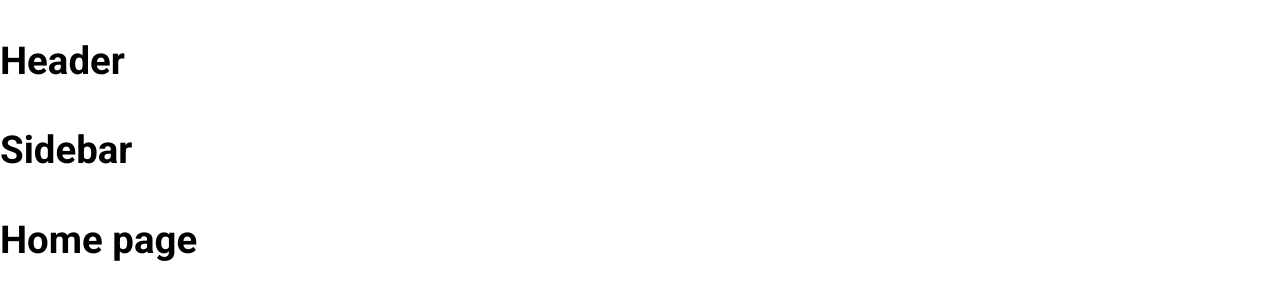
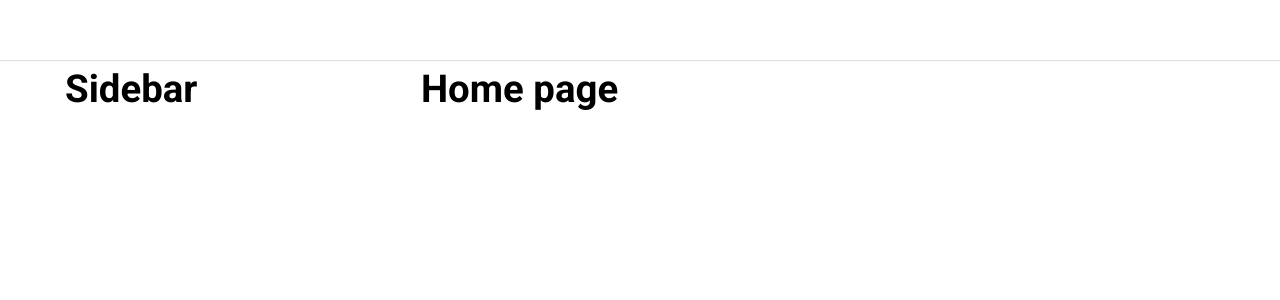
Before and after one commit to minh030826/tiktok-ui, a React (Create React App) app: page / in a window 1280 px wide. Shown: the top 300 px of the page. Built offline with nearby package versions, Linux system fonts and the light colour scheme.

Commit message:
Dựng khung DefaultLayout

```diff
--- a/package.json
+++ b/package.json
@@ -6,6 +6,7 @@
     "@testing-library/jest-dom": "^5.17.0",
     "@testing-library/react": "^13.4.0",
     "@testing-library/user-event": "^13.5.0",
+    "classnames": "^2.5.1",
     "normalize.css": "^8.0.1",
     "react": "^18.3.1",
     "react-dom": "^18.3.1",
--- a/src/Components/GlobalStyle/GlobalStyle.scss
+++ b/src/Components/GlobalStyle/GlobalStyle.scss
@@ -3,9 +3,14 @@
 
 :root {
   --primary: #fe2c55;
+
+  // Default layout
+  --default-layout-header-height: 60px;
+  --default-layout-width: 1150px;
 }
-
 * {
+  margin: 0;
+  padding: 0;
   box-sizing: border-box;
 }
 
@@ -17,4 +22,5 @@
   font-family: 'Roboto', sans-serif;
   font-size: 1.6rem;
   line-height: 1.5;
+  text-rendering: optimizeSpeed;
 }
--- /dev/null
+++ b/src/Components/Layout/DefaultLayout/DefaultLayout.module.scss
@@ -0,0 +1,14 @@
+.wrapper {
+  display: flex;
+  flex-direction: column;
+  align-items: center;
+}
+
+.container {
+  width: var(--default-layout-width);
+  display: flex;
+}
+
+.content {
+  flex: 1;
+}
--- /dev/null
+++ b/src/Components/Layout/DefaultLayout/Sidebar/Sidebar.module.scss
@@ -0,0 +1,3 @@
+.wrapper {
+  width: 356px;
+}
--- a/src/Components/Layout/DefaultLayout/Sidebar/index.js
+++ b/src/Components/Layout/DefaultLayout/Sidebar/index.js
@@ -1,5 +1,14 @@
+import classNames from 'classnames/bind';
+import Styles from './Sidebar.module.scss';
+
+const cx = classNames.bind(Styles);
+
 function Sidebar() {
-  return <h2>Sidebar</h2>;
+  return (
+    <aside className={cx('wrapper')}>
+      <h2>Sidebar</h2>
+    </aside>
+  );
 }
 
 export default Sidebar;
--- a/src/Components/Layout/DefaultLayout/index.js
+++ b/src/Components/Layout/DefaultLayout/index.js
@@ -1,13 +1,17 @@
+import classNames from 'classnames/bind';
+import styles from './DefaultLayout.module.scss';
 import Header from '~/Components/Layout/components/Header';
 import Sidebar from './Sidebar';
 
+const cx = classNames.bind(styles);
+
 function DefaultLayout({ children }) {
   return (
-    <div>
+    <div className={cx('wrapper')}>
       <Header />
-      <div className="container">
+      <div className={cx('container')}>
         <Sidebar />
-        <div className="content">{children}</div>
+        <div className={cx('content')}>{children}</div>
       </div>
     </div>
   );
--- a/src/Components/Layout/HeaderOnly/index.js
+++ b/src/Components/Layout/HeaderOnly/index.js
@@ -1,6 +1,6 @@
 import Header from '~/Components/Layout/components/Header';
 
-function DefaultLayout({ children }) {
+function HeaderOnly({ children }) {
   return (
     <div>
       <Header />
@@ -11,4 +11,4 @@
   );
 }
 
-export default DefaultLayout;
+export default HeaderOnly;
--- /dev/null
+++ b/src/Components/Layout/components/Header/Header.module.scss
@@ -0,0 +1,12 @@
+.wrapper {
+  width: 100%;
+  height: var(--default-layout-header-height, 60px);
+  box-shadow: 0px 1px 1px rgb(0 0 0/ 12%);
+  display: flex;
+  justify-content: center;
+}
+
+.inner {
+  height: 100%;
+  width: var(--default-layout-width);
+}
--- a/src/Components/Layout/components/Header/index.js
+++ b/src/Components/Layout/components/Header/index.js
@@ -1,5 +1,16 @@
+import classNames from 'classnames/bind';
+import styles from './Header.module.scss';
+
+const cx = classNames.bind(styles);
 function Header() {
-  return <h2>Header</h2>;
+  return (
+    <header className={cx('wrapper')}>
+      <div className={cx('inner')}>
+        {/*logo*/}
+        {/*search*/}
+      </div>
+    </header>
+  );
 }
 
 export default Header;
```
Also changed, not shown: 1 other file (tests, documents, lock files or other folders).
